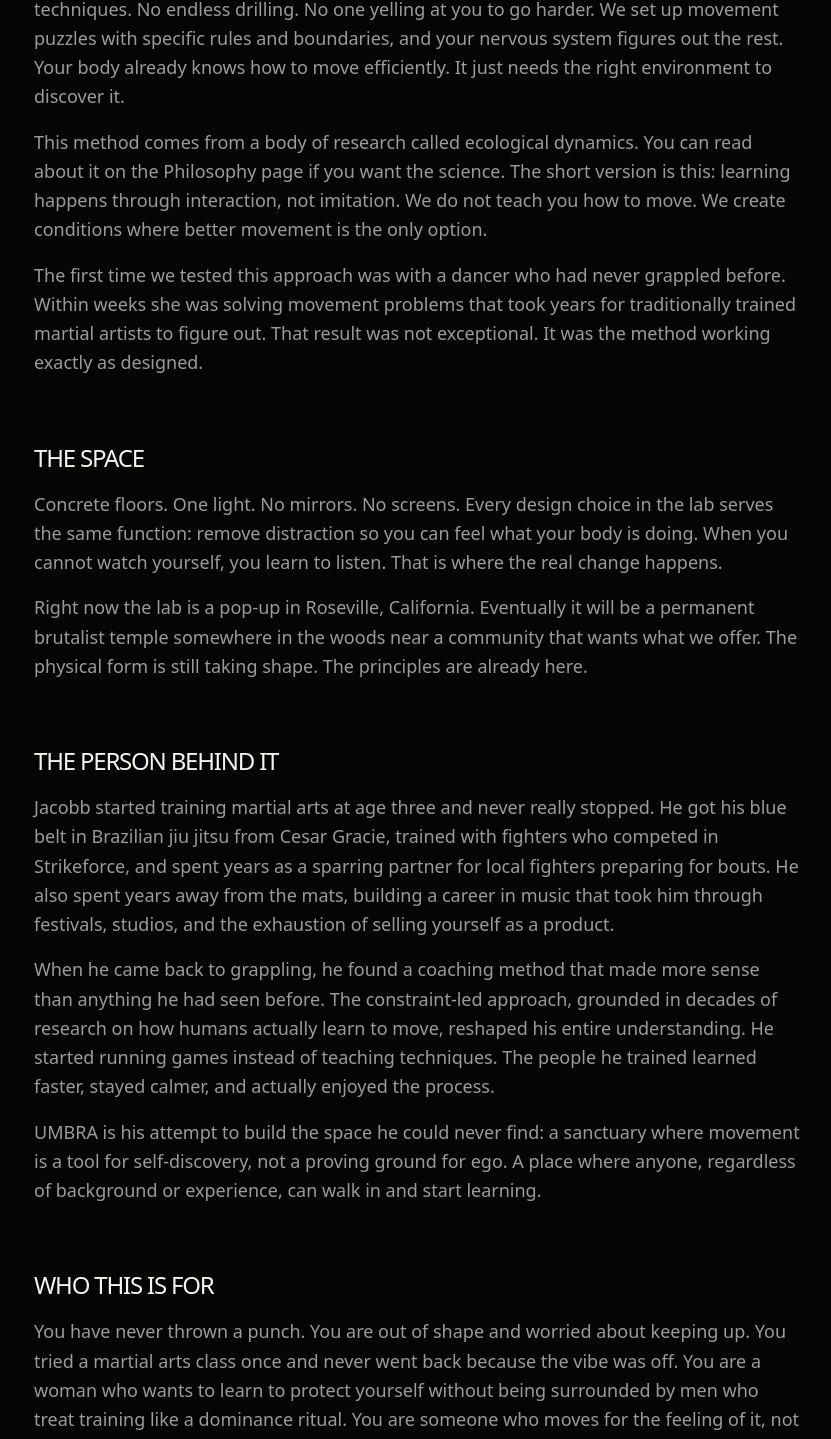
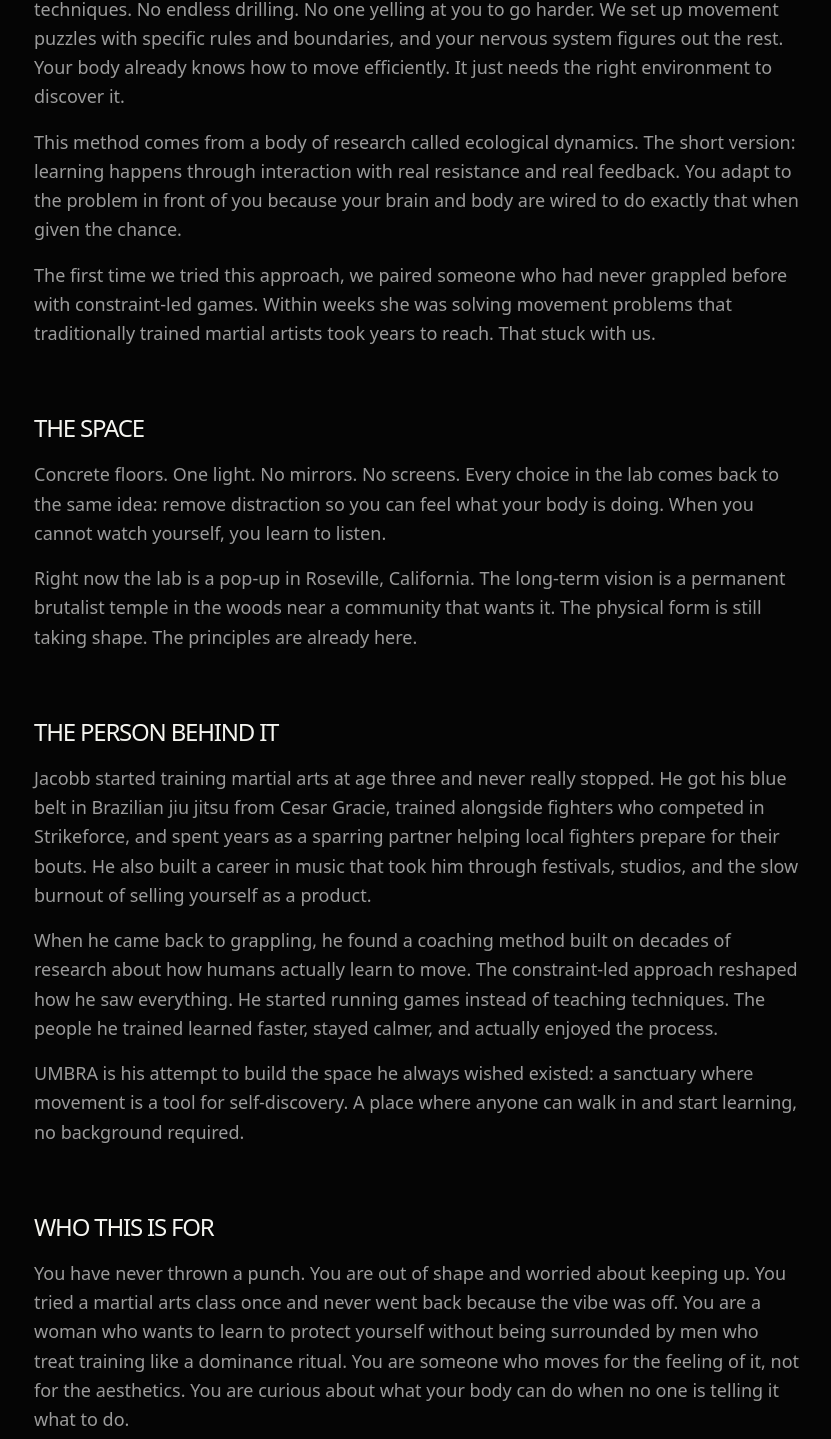
Before and after one commit to umbra-jaco/umbra-movement-lab, a Next.js app: page /about in a window 1280 px wide. Shown: the part 955-2394 px from the top of the page, without its empty margins (222-1053 px from the left). Built offline with nearby package versions, Linux system fonts and the light colour scheme.

Commit message:
fix: de-slop about page, strip hidden pages from footer

```diff
--- a/app/about/page.jsx
+++ b/app/about/page.jsx
@@ -2,7 +2,7 @@
 
 export const metadata = {
     title: "About | UMBRA Movement Lab",
-    description: "UMBRA exists because most movement spaces are not built for the people who need them most. We are changing that.",
+    description: "Most movement spaces are built for people who are already tough. We are building one for everyone else.",
 };
 
 export default function AboutPage() {
@@ -30,7 +30,7 @@
                     <section className="space-y-4">
                         <h2 className="font-kinetic text-2xl uppercase tracking-tighter text-albedo">The Problem</h2>
                         <p>
-                            Walk into most martial arts gyms and you will find the same walls. Ego. Aggression. Unspoken hierarchies. A culture that treats newcomers like intruders and women like afterthoughts. This is not a feature of combat sports. It is a failure of the spaces that teach them.
+                            Walk into most martial arts gyms and you will find the same walls. Ego. Aggression. Unspoken hierarchies. A culture that treats newcomers like intruders and women like afterthoughts. These spaces were never designed to welcome people. They were built for people who were already in the door.
                         </p>
                         <p>
                             The people who would benefit most from movement, from learning to trust their body under pressure, from the quiet confidence that comes with physical competence, are the same people these spaces push away. Beginners. Anxious people. People who have been hurt before. People who just want to move without being yelled at or sized up or made to feel small.
@@ -43,33 +43,33 @@
                             UMBRA uses constraint-led games instead of traditional instruction. No memorizing techniques. No endless drilling. No one yelling at you to go harder. We set up movement puzzles with specific rules and boundaries, and your nervous system figures out the rest. Your body already knows how to move efficiently. It just needs the right environment to discover it.
                         </p>
                         <p>
-                            This method comes from a body of research called ecological dynamics. You can read about it on the Philosophy page if you want the science. The short version is this: learning happens through interaction, not imitation. We do not teach you how to move. We create conditions where better movement is the only option.
+                            This method comes from a body of research called ecological dynamics. The short version: learning happens through interaction with real resistance and real feedback. You adapt to the problem in front of you because your brain and body are wired to do exactly that when given the chance.
                         </p>
                         <p>
-                            The first time we tested this approach was with a dancer who had never grappled before. Within weeks she was solving movement problems that took years for traditionally trained martial artists to figure out. That result was not exceptional. It was the method working exactly as designed.
+                            The first time we tried this approach, we paired someone who had never grappled before with constraint-led games. Within weeks she was solving movement problems that traditionally trained martial artists took years to reach. That stuck with us.
                         </p>
                     </section>
 
                     <section className="space-y-4">
                         <h2 className="font-kinetic text-2xl uppercase tracking-tighter text-albedo">The Space</h2>
                         <p>
-                            Concrete floors. One light. No mirrors. No screens. Every design choice in the lab serves the same function: remove distraction so you can feel what your body is doing. When you cannot watch yourself, you learn to listen. That is where the real change happens.
+                            Concrete floors. One light. No mirrors. No screens. Every choice in the lab comes back to the same idea: remove distraction so you can feel what your body is doing. When you cannot watch yourself, you learn to listen.
                         </p>
                         <p>
-                            Right now the lab is a pop-up in Roseville, California. Eventually it will be a permanent brutalist temple somewhere in the woods near a community that wants what we offer. The physical form is still taking shape. The principles are already here.
+                            Right now the lab is a pop-up in Roseville, California. The long-term vision is a permanent brutalist temple in the woods near a community that wants it. The physical form is still taking shape. The principles are already here.
                         </p>
                     </section>
 
                     <section className="space-y-4">
                         <h2 className="font-kinetic text-2xl uppercase tracking-tighter text-albedo">The Person Behind It</h2>
                         <p>
-                            Jacobb started training martial arts at age three and never really stopped. He got his blue belt in Brazilian jiu jitsu from Cesar Gracie, trained with fighters who competed in Strikeforce, and spent years as a sparring partner for local fighters preparing for bouts. He also spent years away from the mats, building a career in music that took him through festivals, studios, and the exhaustion of selling yourself as a product.
+                            Jacobb started training martial arts at age three and never really stopped. He got his blue belt in Brazilian jiu jitsu from Cesar Gracie, trained alongside fighters who competed in Strikeforce, and spent years as a sparring partner helping local fighters prepare for their bouts. He also built a career in music that took him through festivals, studios, and the slow burnout of selling yourself as a product.
                         </p>
                         <p>
-                            When he came back to grappling, he found a coaching method that made more sense than anything he had seen before. The constraint-led approach, grounded in decades of research on how humans actually learn to move, reshaped his entire understanding. He started running games instead of teaching techniques. The people he trained learned faster, stayed calmer, and actually enjoyed the process.
+                            When he came back to grappling, he found a coaching method built on decades of research about how humans actually learn to move. The constraint-led approach reshaped how he saw everything. He started running games instead of teaching techniques. The people he trained learned faster, stayed calmer, and actually enjoyed the process.
                         </p>
                         <p>
-                            UMBRA is his attempt to build the space he could never find: a sanctuary where movement is a tool for self-discovery, not a proving ground for ego. A place where anyone, regardless of background or experience, can walk in and start learning.
+                            UMBRA is his attempt to build the space he always wished existed: a sanctuary where movement is a tool for self-discovery. A place where anyone can walk in and start learning, no background required.
                         </p>
                     </section>
 
--- a/components/Footer.js
+++ b/components/Footer.js
@@ -13,9 +13,9 @@
             <div className="container mx-auto px-6 relative">
 
 
-                {/* Middle Section: Directory Matrix */}
-                <div className="grid grid-cols-1 md:grid-cols-4 gap-12 border-t border-white/5 pt-12 mb-16">
-                    <div className="md:col-span-2">
+                {/* Middle Section */}
+                <div className="grid grid-cols-1 md:grid-cols-2 gap-12 border-t border-white/5 pt-12 mb-16">
+                    <div>
                         <div className="flex items-center gap-3 mb-6">
                             <CircleDashed className="w-6 h-6 text-albedo animate-[spin_20s_linear_infinite]" />
                             <span className="font-arcane text-2xl tracking-widest text-albedo">UMBRA</span>
@@ -26,20 +26,10 @@
                     </div>
 
                     <div>
-                        <h4 className="font-clinical text-xs tracking-[0.2em] uppercase text-white/60 mb-6">The Lab</h4>
-                        <ul className="space-y-4 font-clinical text-sm tracking-widest uppercase text-white/30">
-                            <li><Link href="/philosophy" className="hover:text-albedo transition-colors">Philosophy</Link></li>
-                            <li><Link href="/curriculum" className="hover:text-albedo transition-colors">Curriculum</Link></li>
-                            <li><Link href="/lab" className="hover:text-albedo transition-colors">The Space</Link></li>
-                            <li><Link href="/about" className="hover:text-albedo transition-colors">About</Link></li>
-                            <li><Link href="/lexicon" className="hover:text-albedo transition-colors">Lexicon</Link></li>
-                        </ul>
-                    </div>
-
-                    <div>
                         <h4 className="font-clinical text-xs tracking-[0.2em] uppercase text-white/60 mb-6">Connect</h4>
                         <ul className="space-y-4 font-clinical text-sm tracking-widest uppercase text-white/30">
                             <li><Link href="/faq" className="hover:text-albedo transition-colors">FAQ</Link></li>
+                            <li><Link href="/about" className="hover:text-albedo transition-colors">About</Link></li>
                             <li><Link href="/book" className="hover:text-albedo transition-colors">Book Now</Link></li>
                             <li><a href="https://instagram.com/umbramovement" className="hover:text-albedo transition-colors">Instagram</a></li>
                             <li><a href="mailto:info@umbramovementlab.com" className="hover:text-albedo transition-colors">Email</a></li>
```
